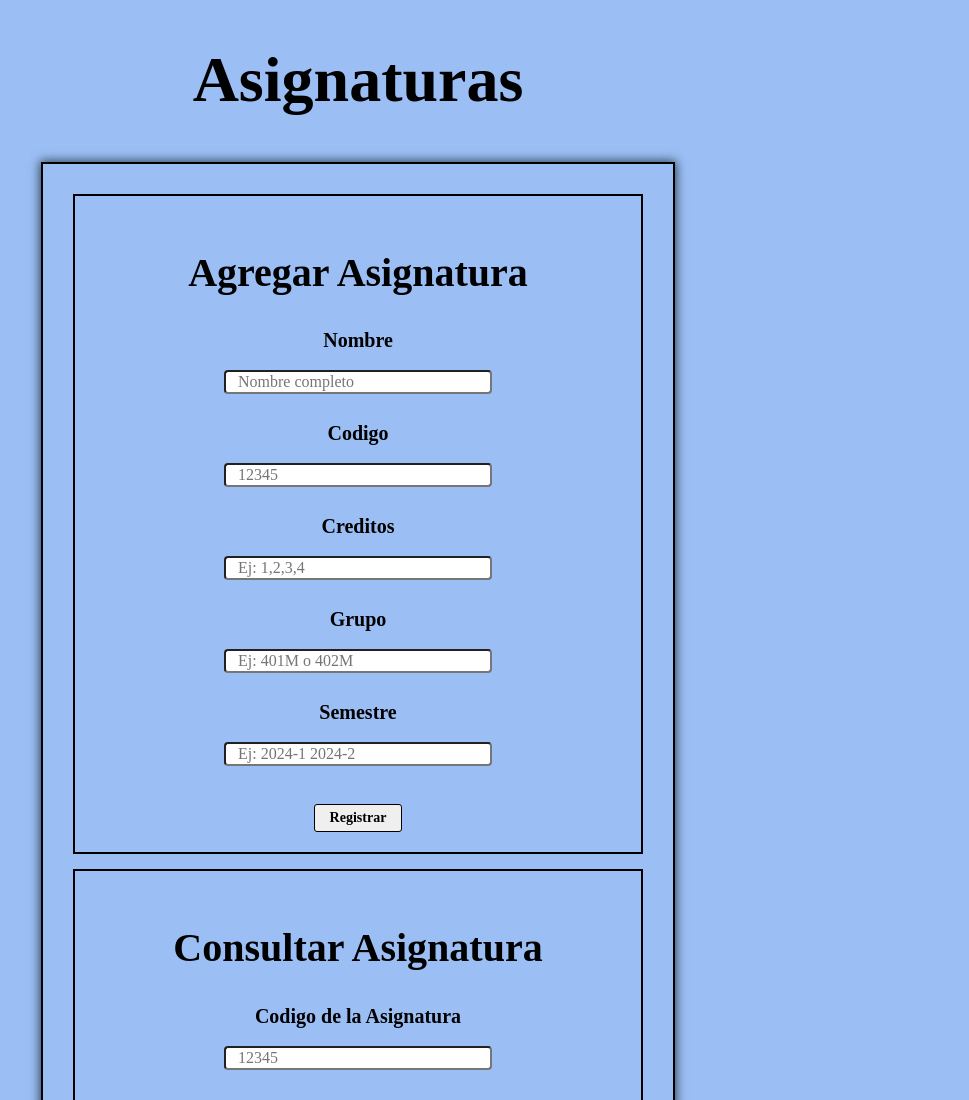
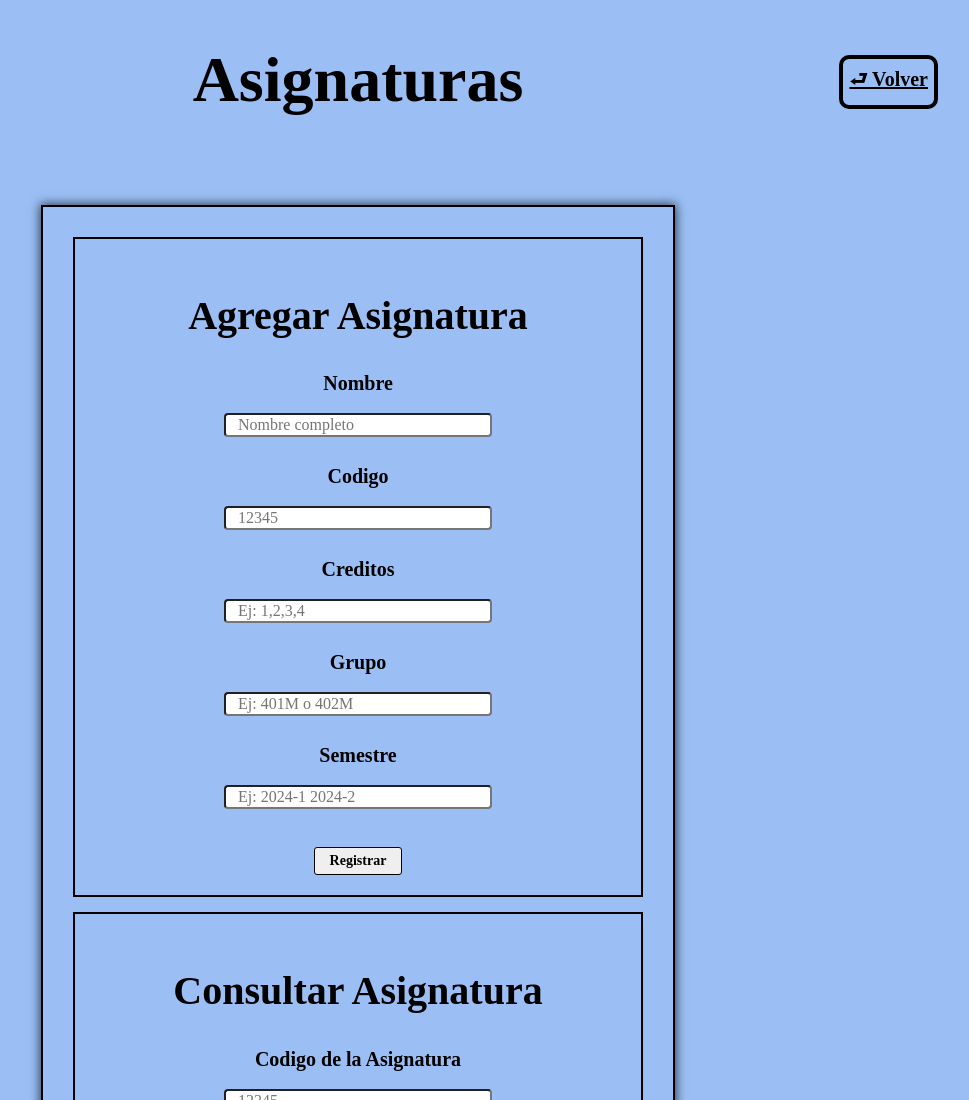
Before and after one commit to DanielEcm25/Sistema-de-asistencias_HCJ, a plain HTML site: page Frontend/asignaturas.html in a window 1280 px wide. Shown: the top 1100 px of the page, without its empty margins (282-1251 px from the left). Drawn offline with Linux system fonts and the light colour scheme.

Commit message:
Mejora archivos HTML estudiante y departamento

```diff
--- a/Frontend/asignaturas.css
+++ b/Frontend/asignaturas.css
@@ -3,9 +3,33 @@ body {
     font-family: 'Times New Roman', Times, serif;
     background-color: #48e8;
 }
-h1 {
+header{
+    display: flex;
+    justify-content: center;
+    position: relative;
+    margin-bottom: 10px;
+}
+h1{
     text-align: center;
     font-size: 5vw;
+}
+div{
+    max-width: 20%;
+    justify-self: right;
+    margin: 15px;
+    margin-right: 20px;
+    border: 4px solid black;
+    border-radius: 10px;
+    padding: 6px;
+    position: absolute;
+    top: 40px;
+    right: 40px;
+}
+div a{
+    font-family: inherit;
+    font-weight: bold;
+    font-size: 20px;
+    color: black;
 }
 form {
     text-align: center;
--- a/Frontend/asignaturas.html
+++ b/Frontend/asignaturas.html
@@ -7,7 +7,12 @@
     <title>Asignaturas</title>
 </head>
 <body>
-    <h1>Asignaturas</h1>
+    <header>
+        <h1>Asignaturas</h1>
+        <div>
+            <a href="../index.html"> ⮐ Volver</a>
+        </div>
+    </header>
     <form>
         <fieldset>
             <h2>Agregar Asignatura</h2>
--- a/Frontend/department.css
+++ b/Frontend/department.css
@@ -3,9 +3,33 @@ body{
     font-family: 'Times New Roman', Times, serif;
     background-color: #48e8;
 }
+header{
+    display: flex;
+    justify-content: center;
+    position: relative;
+    margin-bottom: 10px;
+}
 h1{
     text-align: center;
     font-size: 5vw;
+}
+div{
+    max-width: 20%;
+    justify-self: right;
+    margin: 15px;
+    margin-right: 20px;
+    border: 4px solid black;
+    border-radius: 10px;
+    padding: 6px;
+    position: absolute;
+    top: 40px;
+    right: 40px;
+}
+div a{
+    font-family: inherit;
+    font-weight: bold;
+    font-size: 20px;
+    color: black;
 }
 form{
     text-align: center;
--- a/Frontend/estudiantes.css
+++ b/Frontend/estudiantes.css
@@ -3,22 +3,54 @@ body {
     font-family: 'Times New Roman', Times, serif;
     background-color: #48e8;
 }
+header{
+    display: flex;
+    justify-content: center;
+    position: relative;
+    margin-bottom: 10px;
+}
 h1 {
     text-align: center;
     font-size: 5vw;
+}
+div{
+    max-width: 20%;
+    justify-self: right;
+    margin: 15px;
+    margin-right: 20px;
+    border: 4px solid black;
+    border-radius: 10px;
+    padding: 6px;
+    position: absolute;
+    top: 40px;
+    right: 40px;
+}
+div a{
+    font-family: inherit;
+    font-weight: bold;
+    font-size: 20px;
+    color: black;
 }
 form {
     text-align: center;
     margin: auto;
     border: 2px solid black;
-    max-width: 600px;
+    max-width: 800px;
     margin-top: 45px;
+    margin-bottom: 40px;
     padding: 15px;
     box-shadow: 0px 0px 10px 1px #011b;
 }
 label {
     font-size: 20px;
     font-weight: bold;
+}
+select{
+    font-family: 'Times New Roman', Times, serif;
+    font-size: 15px;
+    width: 150px;
+    border: 2px solid black;
+    border-radius: 8px;
 }
 fieldset {
     margin: 15px;
@@ -45,7 +77,7 @@ input[type="submit"], button[type="submit"] {
 }
 h2{
     text-align: center;
-    font-size: 40px;
+    font-size: 38px;
 }
 #NomEst{
     width: 250px;
```
Also changed, not shown: Frontend/department.html (+6 -1 lines), Frontend/estudiantes.html (+86 -18 lines), index.html (+1 -1 lines).
